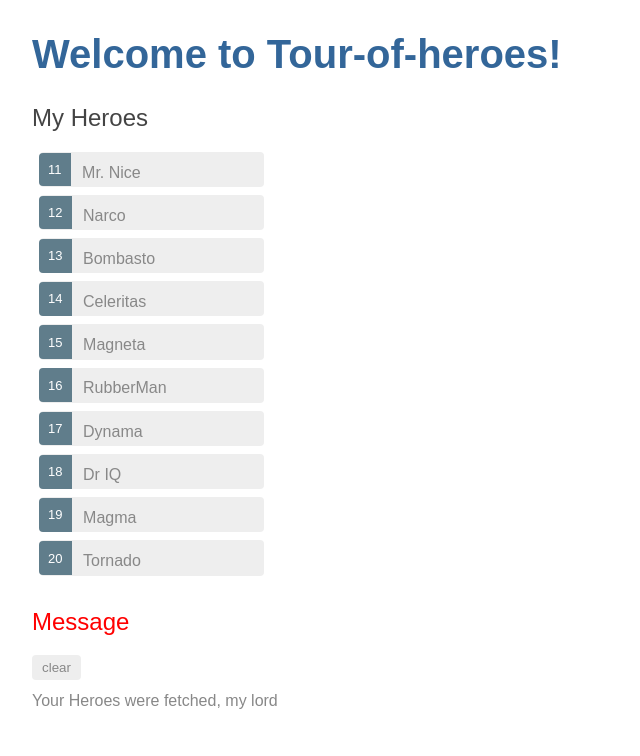
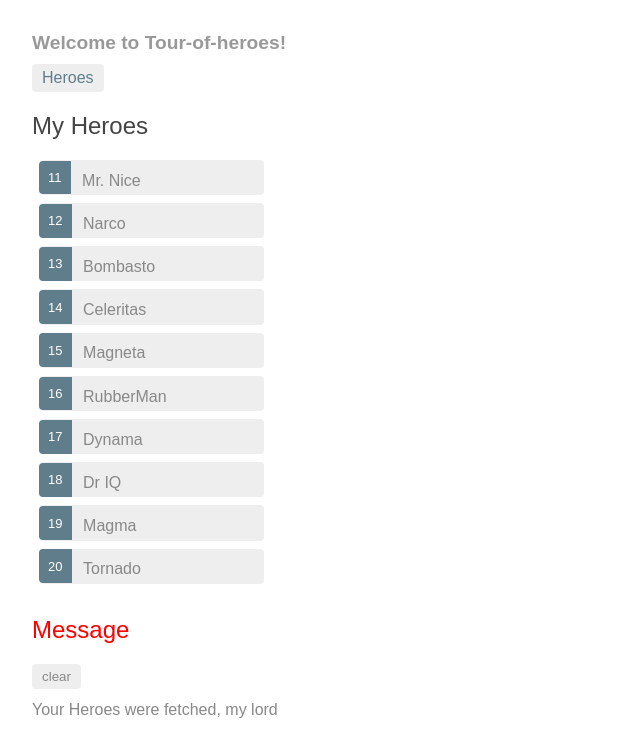
Before and after one commit to pldvd/angular-tour-of-heroes, an Angular app: page /heroes in a window 1280 px wide. Shown: the top 756 px of the page, without its empty margins (0-640 px from the left). Built offline with nearby package versions, Linux system fonts and the light colour scheme.

Commit message:
add app component stylesheet

```diff
--- a/src/app/app.component.html
+++ b/src/app/app.component.html
@@ -1,6 +1,7 @@
 <!--The content below is only a placeholder and can be replaced.-->
-  <h1>
-    Welcome to {{ title }}!
-  </h1>
+  <h1>Welcome to {{ title }}!</h1>
+  <nav>
+    <a routerLink="/heroes">Heroes</a>
+  </nav>
   <router-outlet></router-outlet>
   <app-messages></app-messages>
--- a/src/app/app.component.scss
+++ b/src/app/app.component.scss
@@ -0,0 +1,29 @@
+/* AppComponent's private CSS styles */
+h1 {
+  font-size: 1.2em;
+  color: #999;
+  margin-bottom: 0;
+}
+h2 {
+  font-size: 2em;
+  margin-top: 0;
+  padding-top: 0;
+}
+nav a {
+  padding: 5px 10px;
+  text-decoration: none;
+  margin-top: 10px;
+  display: inline-block;
+  background-color: #eee;
+  border-radius: 4px;
+}
+nav a:visited, a:link {
+  color: #607d8b;
+}
+nav a:hover {
+  color: #039be5;
+  background-color: #cfd8dc;
+}
+nav a.active {
+  color: #039be5;
+}
```
